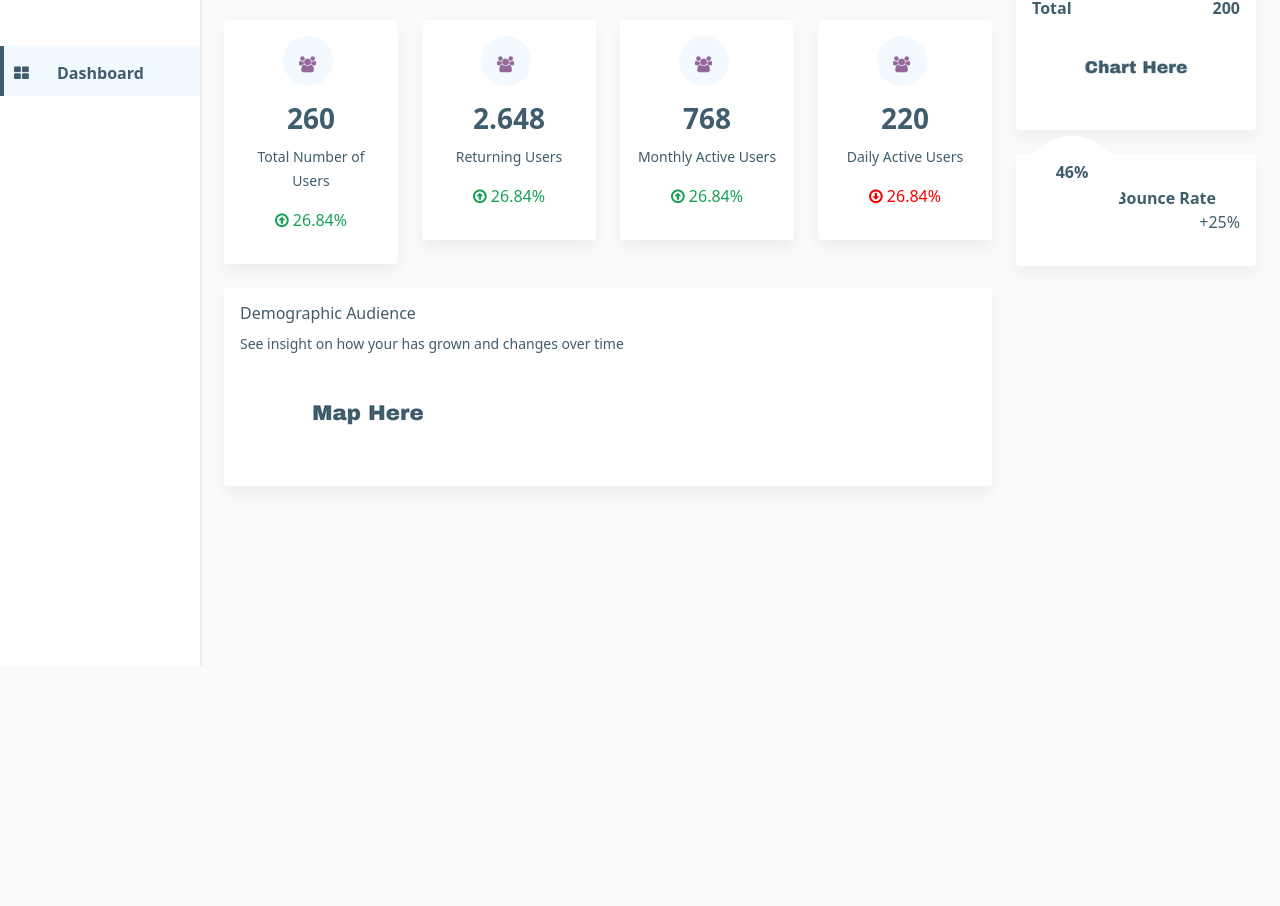
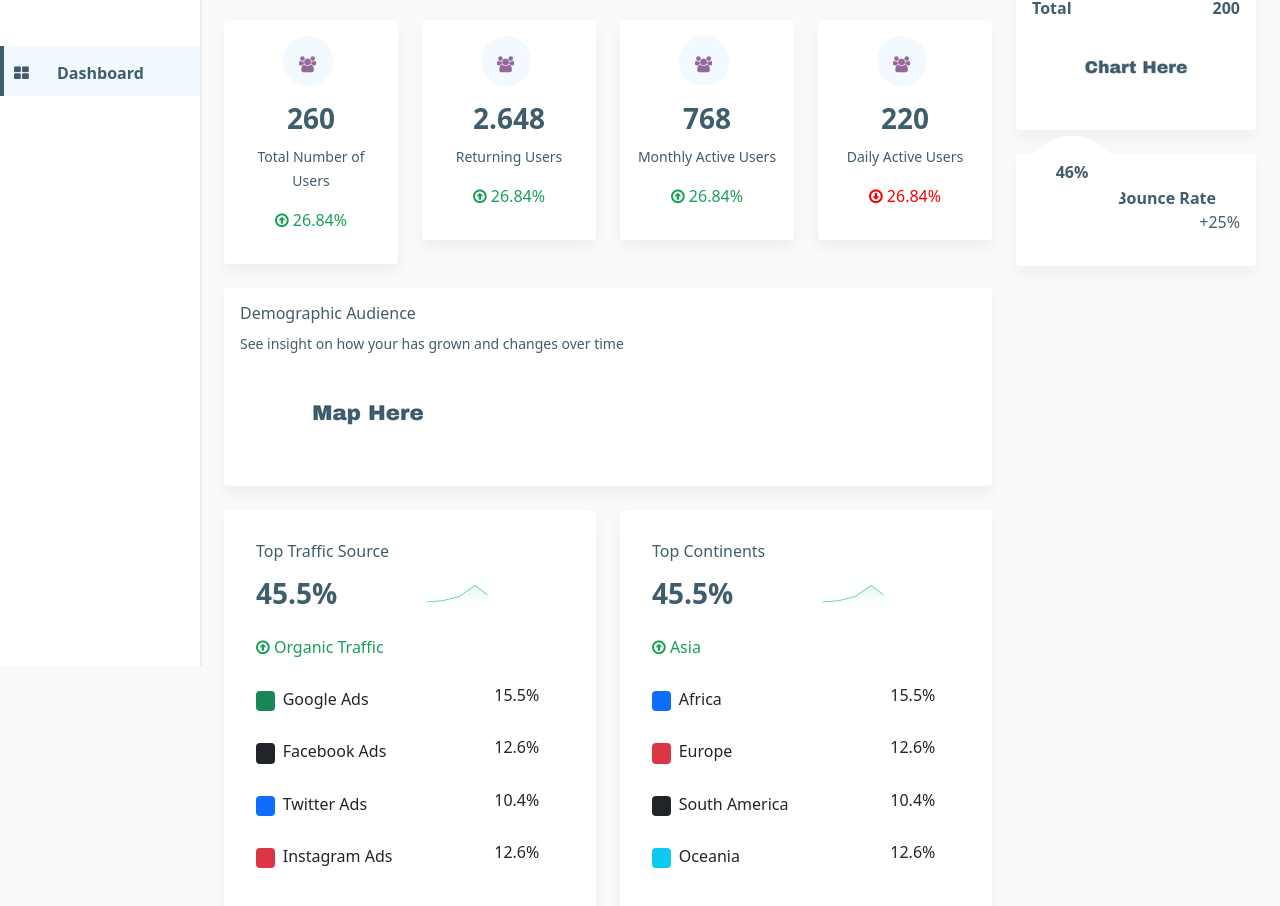
Before and after one commit to e-limu-Games/product-analytics, a plain HTML site: page index.html in a window 1280 px wide. Shown: the part 134-1040 px from the top of the page. Before the commit the page ends 800 px from the top, so only its background shows below. Drawn offline with nearby package versions, Linux system fonts and the light colour scheme.

Commit message:
Add Traffic Stats

```diff
--- a/index.html
+++ b/index.html
@@ -156,6 +156,95 @@
                   </div>
                 </div>
               </div>
+
+              <div class="row">
+                <div class="col">
+                  <div class="card mt-4">
+                    <div class="card-body">
+                      <h6 class="card-title m-3">Top Traffic Source</h6>
+                      <div class="card-text traffic-stats">
+                        <div class="row m-1">
+                          <div class="col">
+                            <h3><b>45.5%</b></h3>
+                          </div>
+                          <div class="col">
+                            <img alt="" src="img/img3.png" class="img-fluid"/>
+                          </div>
+                        </div>
+
+                        <p class="text-success m-3">
+                          <i class="fa fa-arrow-circle-o-up" aria-hidden="true"></i>
+                          <span>Organic Traffic</span>
+                        </p>
+
+                        <table class="table table-borderless">
+                          <tbody>
+                            <tr>
+                              <td><span class="badge bg-success m-2">&nbsp;</span>Google Ads</td>
+                              <td>15.5%</td>
+                            </tr>
+                            <tr>
+                              <td><span class="badge bg-dark m-2">&nbsp;</span>Facebook Ads</td>
+                              <td>12.6%</td>
+                            </tr>
+                            <tr>
+                              <td><span class="badge bg-primary m-2">&nbsp;</span>Twitter Ads</td>
+                              <td>10.4%</td>
+                            </tr>
+                            <tr>
+                              <td><span class="badge bg-danger m-2">&nbsp;</span>Instagram Ads</td>
+                              <td>12.6%</td>
+                            </tr>
+                          </tbody>
+                        </table>
+                      </div>
+                    </div>
+                  </div>
+                </div>
+
+                <div class="col">
+                  <div class="card mt-4">
+                    <div class="card-body">
+                      <h6 class="card-title m-3">Top Continents</h6>
+                      <div class="card-text traffic-stats">
+                        <div class="row m-1">
+                          <div class="col">
+                            <h3><b>45.5%</b></h3>
+                          </div>
+                          <div class="col">
+                            <img alt="" src="img/img3.png" class="img-fluid"/>
+                          </div>
+                        </div>
+                        <p class="text-success m-3">
+                          <i class="fa fa-arrow-circle-o-up" aria-hidden="true"></i>
+                          <span>Asia</span>
+                        </p>
+
+                        <table class="table table-borderless">
+                          <tbody>
+                            <tr>
+                              <td><span class="badge bg-primary m-2">&nbsp;</span>Africa</td>
+                              <td>15.5%</td>
+                            </tr>
+                            <tr>
+                              <td><span class="badge bg-danger m-2">&nbsp;</span>Europe</td>
+                              <td>12.6%</td>
+                            </tr>
+                            <tr>
+                              <td><span class="badge bg-dark m-2">&nbsp;</span>South America</td>
+                              <td>10.4%</td>
+                            </tr>
+                            <tr>
+                              <td><span class="badge bg-info m-2">&nbsp;</span>Oceania</td>
+                              <td>12.6%</td>
+                            </tr>
+                          </tbody>
+                        </table>
+                      </div>
+                    </div>
+                  </div>
+                </div>
+              </div>
             </div>
 
             <div class="col-3">
```
Also changed, not shown: img/img3.png (added).
